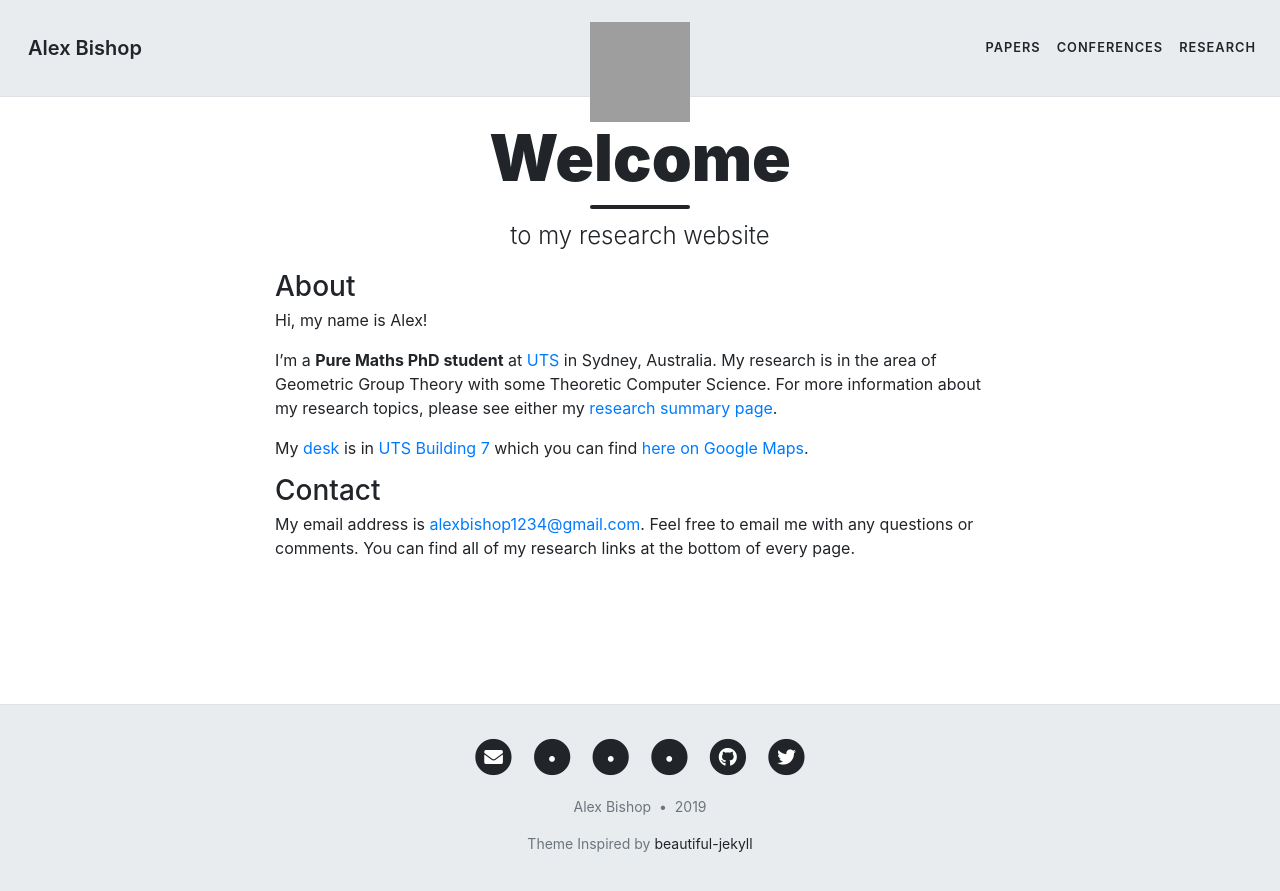
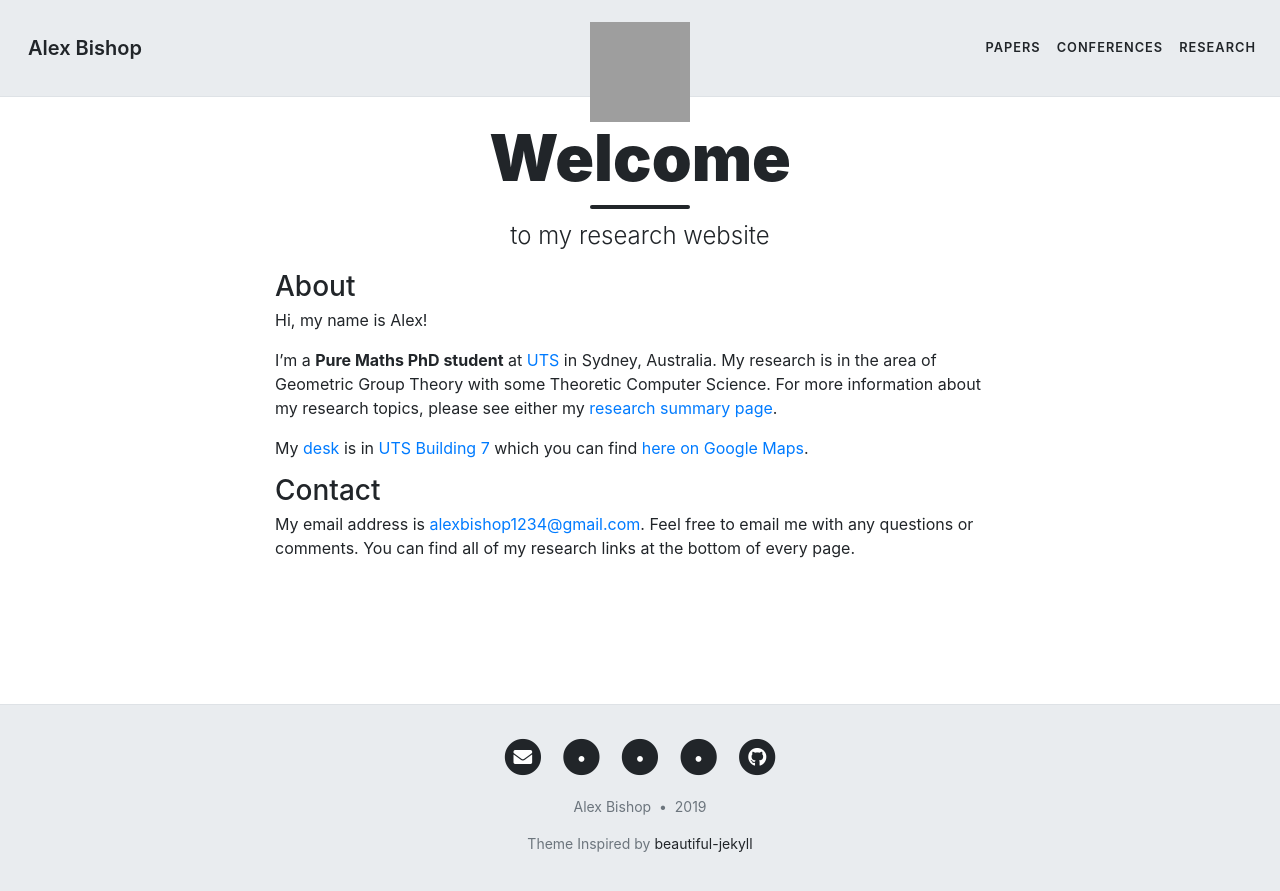
Before and after one commit to alexbishop/alexbishop.github.io, a Jekyll site: the page built from index.md, in a window 1280 px wide. Shown: the top 891 px of the page. Built offline with Jekyll 4.4.1, drawn with Linux system fonts in a browser that asks for light colours; nearby versions of some CDN libraries; a style sheet for code colours, icons or effects is not loaded; grey boxes are pictures that could not be loaded.

Commit message:
Removes link to Twitter

```diff
--- a/_includes/footer.html
+++ b/_includes/footer.html
@@ -8,6 +8,7 @@
         {% for link in site.social-network-links %}
           {% assign curkey = link[0] %}
           {% assign element = site.data.social-networks[curkey] %}
+        {% if curkey != 'twitter' %}
           <li class="custom-list-inline-item">
           {% if curkey == 'rss' %}
             <a href="{{ '/feed.xml' | absolute_url }}" title="{{ element.name }}" target="_blank">
@@ -23,6 +24,7 @@
               <span class="sr-only">{{ element.name }}</span>
             </a>
           </li>
+        {% endif %}
         {% endfor %}
       </ul>
 
```
Also changed, not shown: 1 other file.
